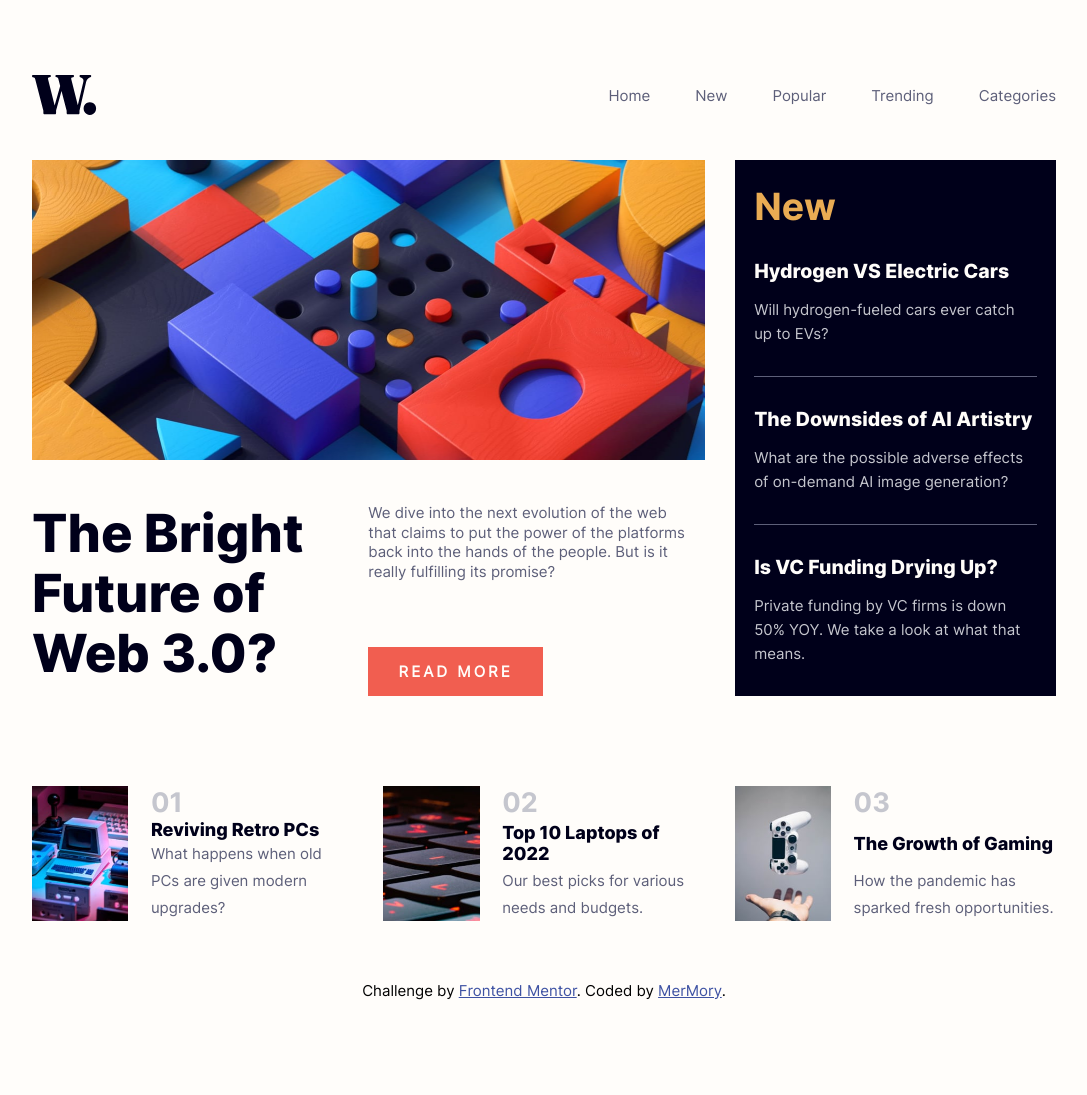
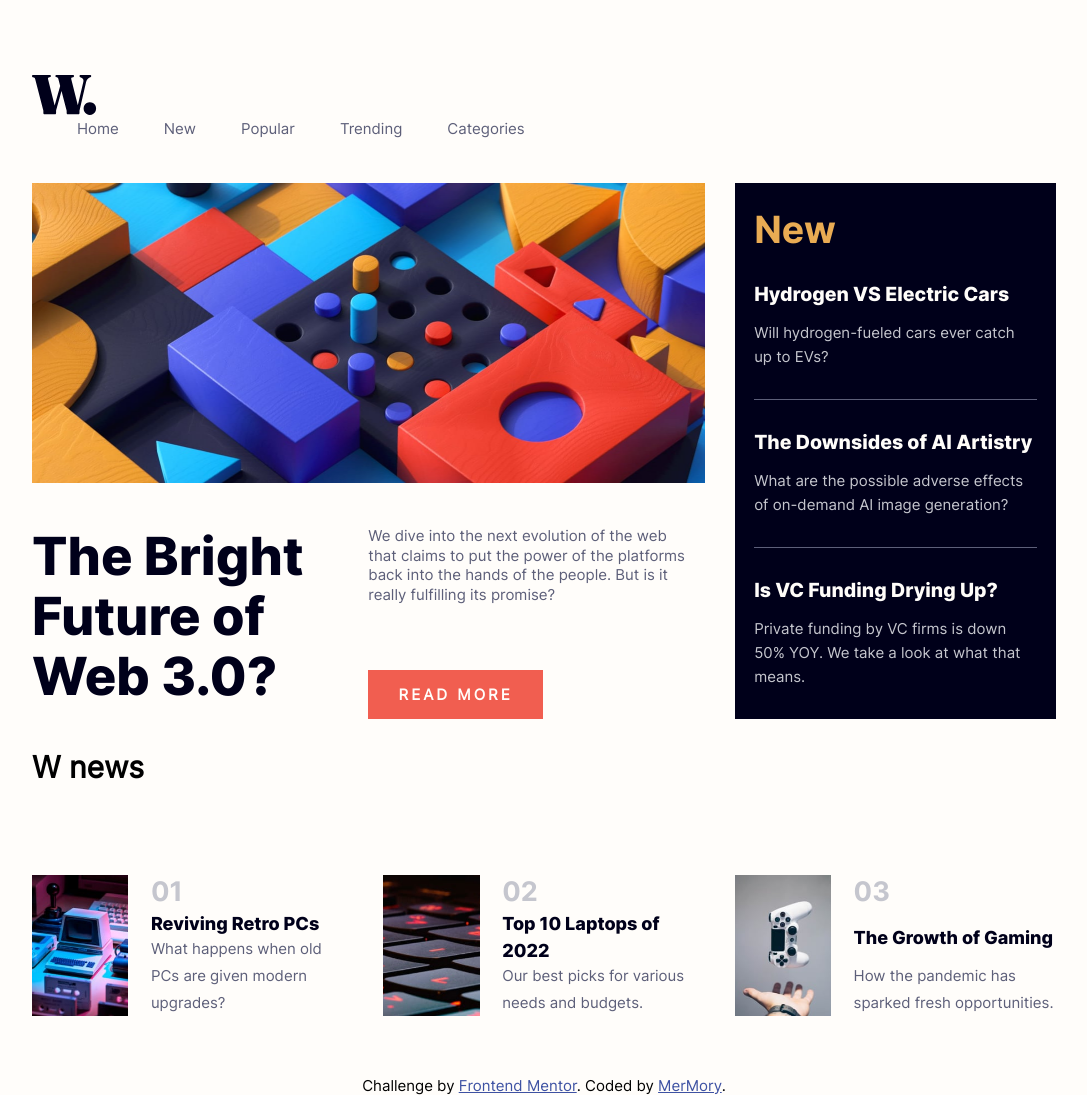
Before and after one commit to MerMory-Alloc/News-homepage, a plain HTML site: page index.html in a window 1280 px wide. Shown: the whole page, without its empty margins (96-1183 px from the left). Before the commit the page ends 1000 px from the top, so only its background shows below. Drawn offline with Linux system fonts and the light colour scheme.

Commit message:
improve accessibility

```diff
--- a/index.html
+++ b/index.html
@@ -9,13 +9,13 @@
 </head>
 <body class="">
   <header>
+    <img src="./assets/images/logo.svg" alt="W News" class="logo">
     <nav class="nav">
-      <img src="./assets/images/logo.svg" alt="logo" class="logo">
       <div class="mob__nav">
-        <div class="icons">
-          <img src="./assets/images/icon-menu.svg" alt="menu" class="menu__icon">
-          <img src="./assets/images/icon-menu-close.svg" alt="menu" class="exit__menu__icon">
-        </div>
+        <button type="button" name="icons" class="icons" aria-label="icons" aria-controls=".nav__list" aria-expanded="true">
+          <img src="./assets/images/icon-menu.svg" alt="" class="menu__icon">
+          <img src="./assets/images/icon-menu-close.svg" alt="" class="exit__menu__icon">
+        </button>
         <ul class="nav__list">
           <li class="nav_item"> <a href="#" class="nav_link">Home</a> </li>
           <li class="nav_item"> <a href="#" class="nav_link">New</a> </li>
@@ -28,10 +28,11 @@
   </header>
 
   <main class="main">
+    <h1 class="title__page">W news</h1>
     <section class="main__article">
       <div class="img__main__article"></div>
 
-      <h1 class="title__main__article">The Bright Future of Web 3.0?</h1>
+      <h2 class="title__main__article">The Bright Future of Web 3.0?</h2>
 
       <div class="desc__container">
         <p class="desc__main__article">We dive into the next evolution of the web that claims to put the power of the platforms back into the hands of the people.
@@ -41,20 +42,20 @@
     </section>
 
     <section class="news">
-      <h1 class="news_head">New</h1>
+      <h2 class="news_head">New</h2>
 
       <div class="new__container">
-        <a href="#" class="new__title">Hydrogen VS Electric Cars</a>
+        <h3><a href="#" class="new__title">Hydrogen VS Electric Cars</a></h3>
         <p class="new__desc">Will hydrogen-fueled cars ever catch up to EVs?</p>
       </div>
 
       <div class="new__container">
-        <a href="#" class="new__title">The Downsides of AI Artistry</a>
+        <h3><a href="#" class="new__title">The Downsides of AI Artistry</a></h3>
         <p class="new__desc">What are the possible adverse effects of on-demand AI image generation?</p>
       </div>
 
       <div class="new__container">
-        <a href="#" class="new__title">Is VC Funding Drying Up?</a>
+        <h3><a href="#" class="new__title">Is VC Funding Drying Up?</a></h3>
         <p class="new__desc">Private funding by VC firms is down 50% YOY. We take a look at what that means.</p>
       </div>
     </section>
@@ -64,8 +65,8 @@
       <div class="article__container">
         <img src="./assets/images/image-retro-pcs.jpg" alt="PC" class="article__img">
         <div class="article_text__container">
-          <h1 class="article_number">01</h1>
-          <a href="#" class="article__title">Reviving Retro PCs</a>
+          <div class="article_number">01</div>
+          <h2><a href="#" class="article__title">Reviving Retro PCs</a></h2>
           <p class="article__desc">What happens when old PCs are given modern upgrades?</p>
         </div>
       </div>
@@ -73,8 +74,8 @@
       <div class="article__container">
         <img src="./assets/images/image-top-laptops.jpg" alt="laptop" class="article__img">
         <div class="article_text__container">
-          <h1 class="article_number">02</h1>
-          <a href="#" class="article__title">Top 10 Laptops of 2022</a>
+          <div class="article_number">02</div>
+          <h2><a href="#" class="article__title">Top 10 Laptops of 2022</a></h2>
           <p class="article__desc">Our best picks for various needs and budgets.</p>
         </div>
       </div>
@@ -82,8 +83,8 @@
       <div class="article__container">
         <img src="./assets/images/image-gaming-growth.jpg" alt="gaming" class="article__img">
         <div class="article_text__container">
-          <h1 class="article_number">03</h1>
-          <a href="#" class="article__title">The Growth of Gaming</a>
+          <div class="article_number">03</div>
+          <h2><a href="#" class="article__title">The Growth of Gaming</a></h2>
           <p class="article__desc">How the pandemic has sparked fresh opportunities.</p>
         </div>
       </div>
```
